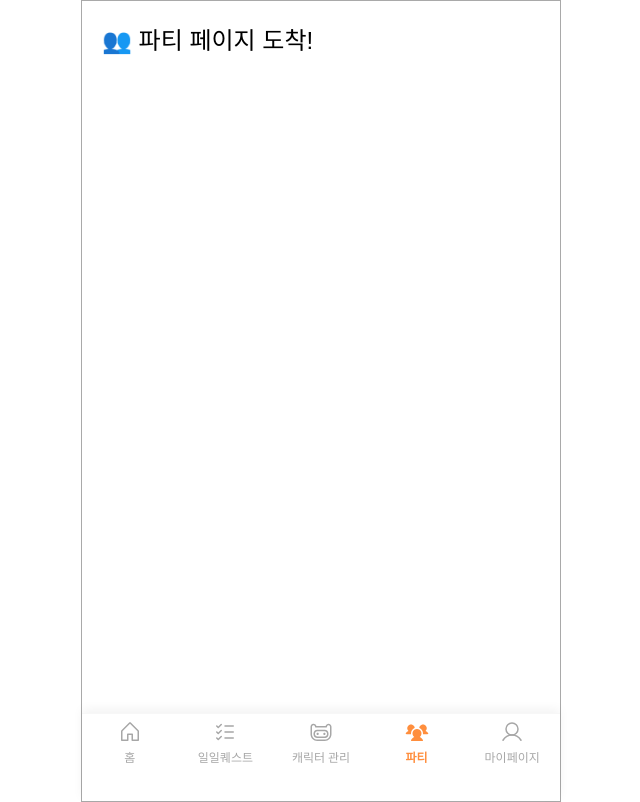
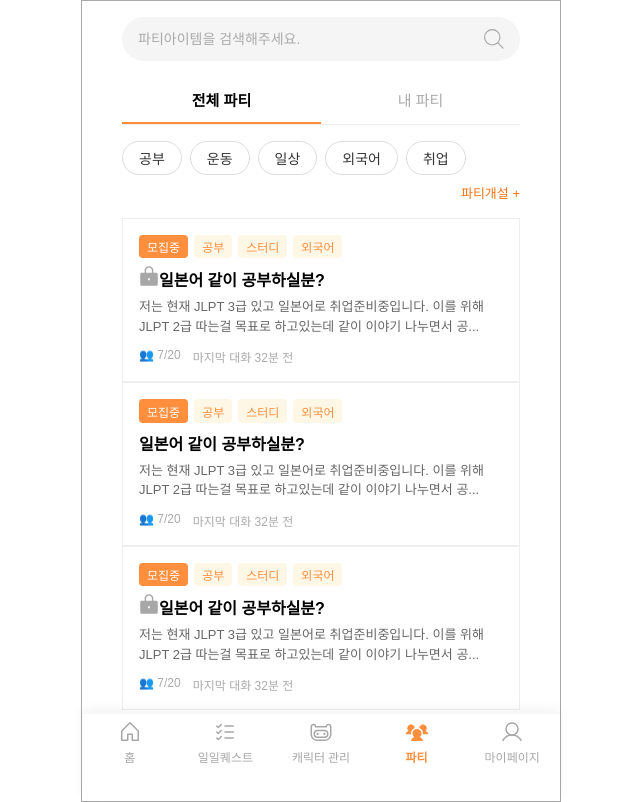
Before and after one commit to Team-Dodoong/Dodoong-FE, a React (Vite) app: page /party in a window 1280 px wide. Shown: the whole page, without its empty margins (319-959 px from the left). Built offline with nearby package versions, Linux system fonts and the light colour scheme; a web font is replaced by a local one.

Commit message:
feat: Party 페이지 UI 구현

```diff
--- a/src/pages/Party/Party/Party.jsx
+++ b/src/pages/Party/Party/Party.jsx
@@ -1,7 +1,103 @@
-import React from 'react';
+import { React, useState } from "react";
+import * as S from "./Party.style";
+import SearchBar from "../../../components/SearchBar/SearchBar";
+import LockIcon from "../../../assets/ic_filled_lock_24.svg?react";
+const CATEGORIES = ["공부", "운동", "일상", "외국어", "취업"];
+
+const POSTS = [
+  {
+    id: 1,
+    tags: ["모집중", "공부", "스터디", "외국어"],
+    title: "일본어 같이 공부하실분?",
+    isLocked: true,
+    content:
+      "저는 현재 JLPT 3급 있고 일본어로 취업준비중입니다. 이를 위해 JLPT 2급 따는걸 목표로 하고있는데 같이 이야기 나누면서 공...",
+    members: "7/20",
+    time: "마지막 대화 32분 전",
+  },
+  {
+    id: 2,
+    tags: ["모집중", "공부", "스터디", "외국어"],
+    title: "일본어 같이 공부하실분?",
+    isLocked: false,
+    content:
+      "저는 현재 JLPT 3급 있고 일본어로 취업준비중입니다. 이를 위해 JLPT 2급 따는걸 목표로 하고있는데 같이 이야기 나누면서 공...",
+    members: "7/20",
+    time: "마지막 대화 32분 전",
+  },
+  {
+    id: 3,
+    tags: ["모집중", "공부", "스터디", "외국어"],
+    title: "일본어 같이 공부하실분?",
+    isLocked: true,
+    content:
+      "저는 현재 JLPT 3급 있고 일본어로 취업준비중입니다. 이를 위해 JLPT 2급 따는걸 목표로 하고있는데 같이 이야기 나누면서 공...",
+    members: "7/20",
+    time: "마지막 대화 32분 전",
+  },
+];
 
 function Party() {
-  return <div style={{ padding: '20px', fontSize: '24px' }}>👥 파티 페이지 도착!</div>;
+  const [activeTab, setActiveTab] = useState("전체 파티");
+  const [selectedCategory, setSelectedCategory] = useState(null);
+
+  const handleCategory = (cat) => {
+    setSelectedCategory(selectedCategory === cat ? null : cat);
+  };
+  return (
+    <S.Container>
+      <S.SearchBarWrapper>
+        <SearchBar placeholder="파티아이템을 검색해주세요." />
+      </S.SearchBarWrapper>
+
+      <S.TabRow>
+        {["전체 파티", "내 파티"].map((tab) => (
+          <S.Tab
+            key={tab}
+            $active={activeTab === tab}
+            onClick={() => setActiveTab(tab)}
+          >
+            {tab}
+          </S.Tab>
+        ))}
+      </S.TabRow>
+
+      <S.CategoryRow>
+        {CATEGORIES.map((cat) => (
+          <S.CategoryTag
+            key={cat}
+            $active={selectedCategory === cat}
+            onClick={() => handleCategory(cat)}
+          >
+            {cat}
+          </S.CategoryTag>
+        ))}
+      </S.CategoryRow>
+      <S.PartySetLink>파티개설 +</S.PartySetLink>
+      <S.PostList>
+        {POSTS.map((post) => (
+          <S.PostCard key={post.id}>
+            <S.TagRow>
+              {post.tags.map((tag, i) => (
+                <S.Tag key={i} $primary={tag === "모집중"}>
+                  {tag}
+                </S.Tag>
+              ))}
+            </S.TagRow>
+            <S.PostTitle>
+              {post.isLocked && <LockIcon width={20} height={20} />}
+              {post.title}
+            </S.PostTitle>
+            <S.PostContent>{post.content}</S.PostContent>
+            <S.PostMeta>
+              <span>👥 {post.members}</span>
+              <span>{post.time}</span>
+            </S.PostMeta>
+          </S.PostCard>
+        ))}
+      </S.PostList>
+    </S.Container>
+  );
 }
 
 export default Party;
--- a/src/pages/Party/Party/Party.style.js
+++ b/src/pages/Party/Party/Party.style.js
@@ -0,0 +1,103 @@
+import styled from "styled-components";
+
+export const Container = styled.div`
+  width: 100%;
+  max-width: 430px;
+  margin: 0 auto;
+  padding: 1rem;
+  background: #fff;
+  min-height: 100vh;
+`;
+
+export const SearchBarWrapper = styled.div`
+  margin-bottom: 1rem;
+`;
+
+export const TabRow = styled.div`
+  display: flex;
+  border-bottom: 1px solid #eee;
+  margin-bottom: 1rem;
+`;
+
+export const Tab = styled.button`
+  flex: 1;
+  padding: 0.75rem 0;
+  background: none;
+  border: none;
+  border-bottom: ${({ $active }) =>
+    $active ? "2px solid  var(--Main)" : "2px solid transparent"};
+  font-size: 0.9375rem;
+  font-weight: ${({ $active }) => ($active ? 600 : 400)};
+  color: ${({ $active }) => ($active ? "#000" : "#aaa")};
+  cursor: pointer;
+`;
+
+export const CategoryRow = styled.div`
+  display: flex;
+  gap: 0.5rem;
+  flex-wrap: wrap;
+  margin-bottom: 0.5rem;
+`;
+
+export const CategoryTag = styled.button`
+  padding: 0.375rem 1rem;
+  border-radius: 999px;
+  border: 1px solid #ddd;
+  background: ${({ $active }) => ($active ? "#000" : "#fff")};
+  color: ${({ $active }) => ($active ? "#fff" : "#333")};
+  font-size: 0.875rem;
+  cursor: pointer;
+  transition: all 0.15s;
+`;
+
+export const PartySetLink = styled.div`
+  text-align: right;
+  font-size: 0.8125rem;
+  color: #f97316;
+  margin-bottom: 1rem;
+  cursor: pointer;
+`;
+
+export const PostList = styled.div`
+  display: flex;
+  flex-direction: column;
+`;
+
+export const PostCard = styled.div`
+  border: 1px solid #eee;
+  padding: 1rem;
+`;
+
+export const TagRow = styled.div`
+  display: flex;
+  gap: 0.375rem;
+  margin-bottom: 0.5rem;
+`;
+
+export const Tag = styled.span`
+  font-size: 0.75rem;
+  padding: 0.2rem 0.5rem;
+  border-radius: 4px;
+  background: ${({ $primary }) => ($primary ? " var(--Main)" : " var(--Sub)")};
+  color: ${({ $primary }) => ($primary ? " var(--White)" : " var(--Main)")};
+`;
+
+export const PostTitle = styled.h3`
+  font-size: 1rem;
+  font-weight: 700;
+  margin: 0 0 0.375rem;
+`;
+
+export const PostContent = styled.p`
+  font-size: 0.8125rem;
+  color: #666;
+  margin: 0 0 0.75rem;
+  line-height: 1.5;
+`;
+
+export const PostMeta = styled.div`
+  display: flex;
+  gap: 0.75rem;
+  font-size: 0.75rem;
+  color: #aaa;
+`;
```
